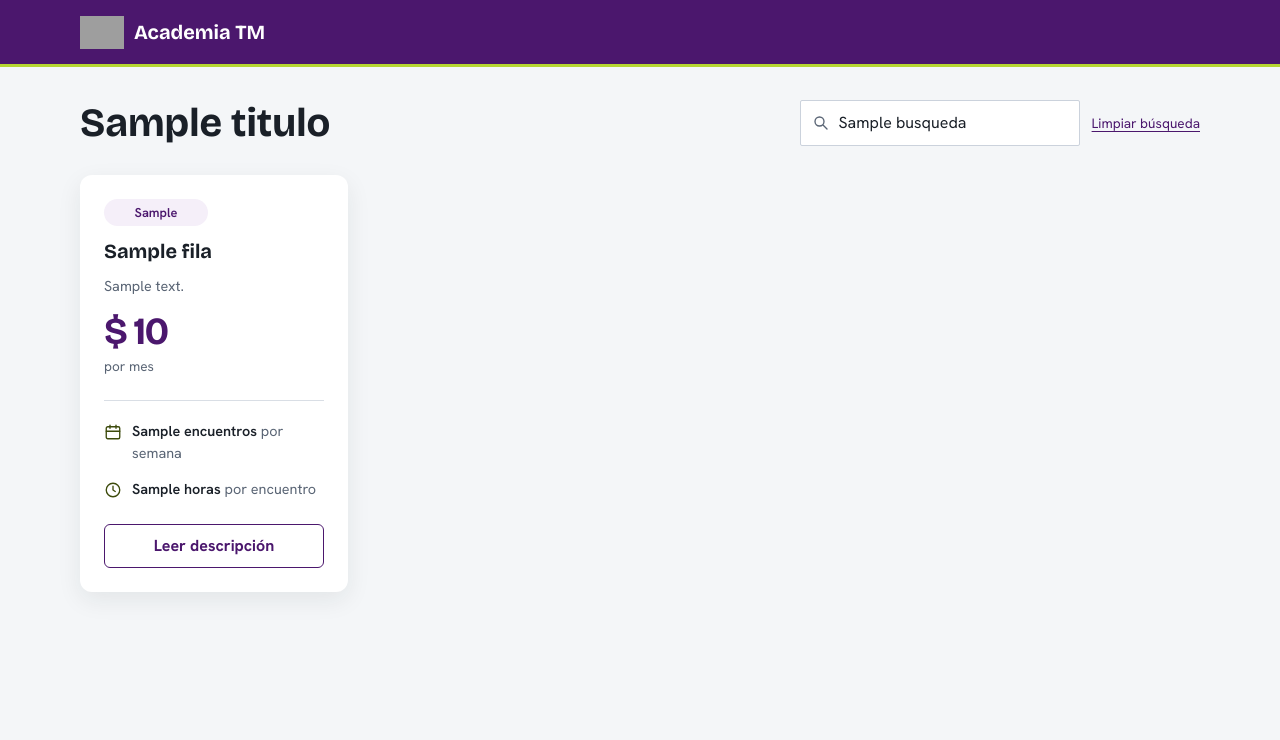
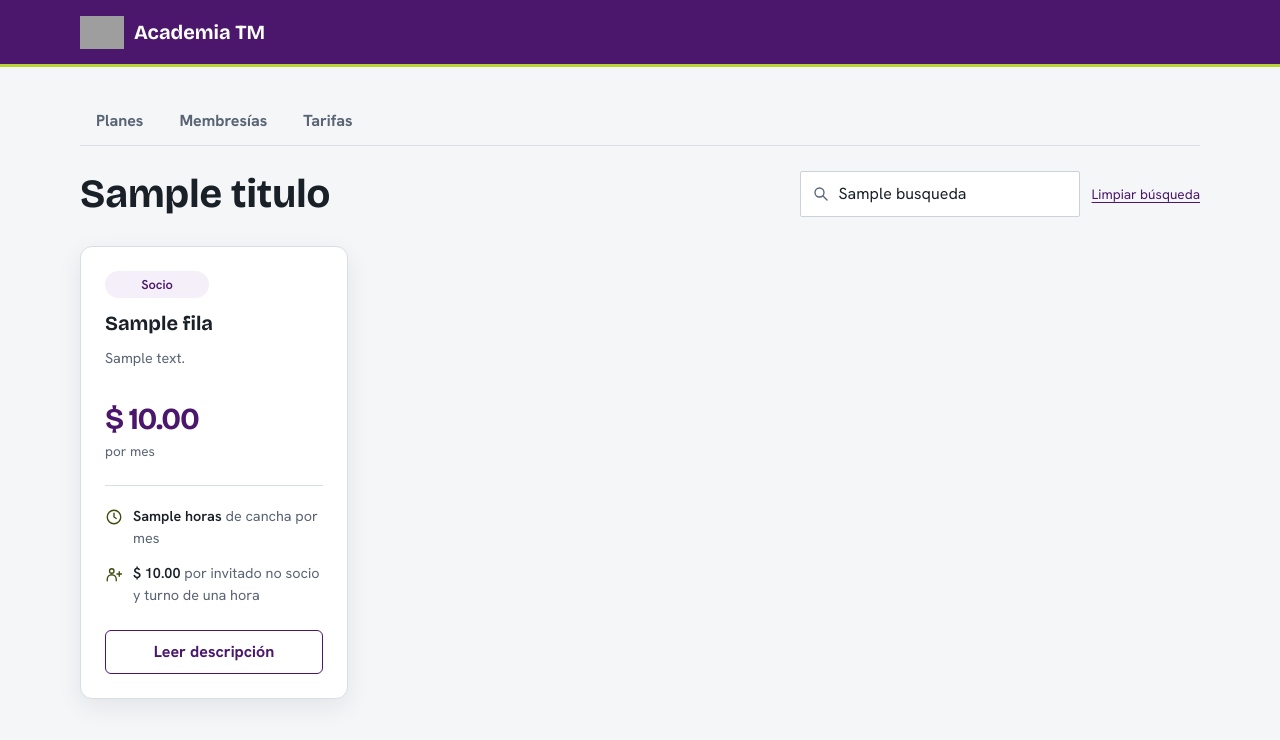
Before and after one commit to fasempertegui/Matchpoint-Taller, a Django app: template templates/membresias/oferta_lista.html in a window 1280 px wide. Shown: the top 740 px of the page. Run offline with Django 5.2, Linux system fonts and the light colour scheme; the template is opened without the code that fills it: most values are stand-ins (such as "Sample title", 1, 10 or a date in 2020); grey boxes are pictures that could not be loaded.

Commit message:
Se agregó la consulta de la oferta desde el portal

```diff
--- a/config/context_processors.py
+++ b/config/context_processors.py
@@ -36,7 +36,7 @@ def navegacion(request):
     )
     oferta = enlace(
         "Oferta", "membresias:oferta", namespace == "membresias" and ruta.url_name.startswith("oferta"),
-        "Planes de clases y tarifas de reservas.",
+        "Planes de clases, membresías de socios y tarifas de reservas.",
     ) if Rol.PUBLICO in roles else None
     mis_contrataciones = enlace(
         "Mis contrataciones", "membresias:mis_contrataciones", contrataciones_propias_activo,
--- a/membresias/urls.py
+++ b/membresias/urls.py
@@ -10,6 +10,7 @@ urlpatterns = [
     path("mis-contrataciones/planes/<int:pk>/comprobante/", vistas_propias.contratacion_propia_comprobante, name="mi_plan_comprobante"),
     path("oferta/", vistas_oferta.oferta, name="oferta"),
     path("oferta/planes/", vistas_oferta.oferta_planes, name="oferta_planes"),
+    path("oferta/membresias/", vistas_oferta.oferta_membresias, name="oferta_membresias"),
     path("oferta/tarifas/", vistas_oferta.oferta_tarifas, name="oferta_tarifas"),
     path("", views.catalogos, name="catalogos"),
     path("contrataciones/planes/", vistas_contrataciones.contratacion_lista, name="contratacion_plan_lista"),
--- a/static/css/oferta.css
+++ b/static/css/oferta.css
@@ -1,22 +1,40 @@
-.oferta-opciones {
-    grid-template-columns: repeat(3, minmax(0, 1fr));
-    grid-auto-rows: 1fr;
+.oferta-navegacion {
+    display: flex;
+    flex-wrap: wrap;
+    gap: 4px;
+    margin-bottom: 24px;
+    border-bottom: 1px solid var(--borde);
+}
+
+.oferta-navegacion a {
+    padding: 10px 16px;
+    border-bottom: 2px solid transparent;
+    color: var(--texto-suave);
+    text-decoration: none;
+    font-weight: 700;
+}
+
+.oferta-navegacion a:hover,
+.oferta-navegacion a[aria-current="page"] {
+    color: var(--primario);
+    border-bottom-color: var(--primario);
+}
+
+.oferta-navegacion a:focus-visible {
+    outline: 2px solid var(--primario);
+    outline-offset: -2px;
 }
 
 .tarjeta.oferta-tarjeta {
     position: relative;
     min-width: 0;
-    min-height: 260px;
+    min-height: 440px;
+    background: var(--superficie);
     border: 1px solid var(--borde);
     box-shadow: 0 8px 24px rgba(26, 32, 40, .08);
     transition: transform 180ms ease, border-color 180ms ease, box-shadow 180ms ease;
 }
 
-.oferta-opciones .oferta-tarjeta {
-    min-height: 0;
-}
-
-.oferta-opciones .oferta-tarjeta:hover,
 .oferta-tarjeta:focus-within {
     transform: translateY(-3px);
     border-color: var(--primario);
@@ -32,29 +50,9 @@
     color: var(--texto-suave);
 }
 
-.oferta-enlace {
-    gap: 8px;
-    margin-top: auto;
-}
-
-.oferta-enlace::after {
-    content: "";
-    position: absolute;
-    inset: 0;
-    border-radius: inherit;
-}
-
-.oferta-enlace:focus-visible {
-    outline: none;
-}
-
-.oferta-enlace:focus-visible::after {
-    outline: 2px solid var(--primario);
-    outline-offset: 4px;
-}
-
 .oferta-catalogo {
     grid-template-columns: repeat(3, minmax(0, 1fr));
+    grid-auto-rows: 1fr;
 }
 
 .tarjeta.oferta-producto {
@@ -69,6 +67,7 @@
     flex-direction: column;
     align-items: flex-start;
     gap: 12px;
+    min-height: 132px;
     padding-bottom: 12px;
 }
 
@@ -95,6 +94,7 @@
 }
 
 .oferta-producto-precio {
+    container-type: inline-size;
     padding-bottom: 24px;
 }
 
@@ -108,7 +108,8 @@
 .oferta-producto-importe strong {
     color: var(--primario);
     font-family: var(--fuente-titulos);
-    font-size: clamp(2rem, 3vw, 2.65rem);
+    font-size: clamp(1rem, 14cqi, 2.65rem);
+    white-space: nowrap;
     line-height: 1.1;
     letter-spacing: -.04em;
 }
@@ -205,40 +206,9 @@
     outline-offset: -2px;
 }
 
-.tarjeta.oferta-producto:not(.oferta-producto-reserva) {
-    border: 0;
-}
-
-.tarjeta.oferta-producto-grupal {
-    background: linear-gradient(180deg, var(--primario-suave), var(--superficie) 55%);
-}
-
-.tarjeta.oferta-producto-individual {
-    background: linear-gradient(180deg, var(--acento-suave), var(--superficie) 55%);
-}
-
-.oferta-producto-individual .oferta-modalidad {
-    background: var(--acento);
-    color: var(--acento-texto);
-}
-
-.oferta-tarifas .oferta-producto-reserva {
-    display: grid;
-    grid-template-rows: subgrid;
-    grid-row: span 4;
-    row-gap: 0;
-    border-color: var(--borde);
-    background: var(--superficie);
-}
-
 .oferta-reserva-enlace:focus-visible {
     outline: 2px solid var(--primario);
     outline-offset: 4px;
-}
-
-.oferta-producto-grupal .oferta-modalidad {
-    background: var(--primario);
-    color: var(--superficie);
 }
 
 .oferta-catalogo-encabezado {
@@ -295,10 +265,6 @@
 }
 
 @media (max-width: 900px) {
-    .oferta-opciones {
-        grid-template-columns: minmax(0, 1fr);
-    }
-
     .oferta-catalogo {
         grid-template-columns: repeat(2, minmax(0, 1fr));
     }
@@ -324,7 +290,6 @@
         transition: none;
     }
 
-    .oferta-opciones .oferta-tarjeta:hover,
     .oferta-tarjeta:focus-within {
         transform: none;
     }
--- /dev/null
+++ b/templates/membresias/_oferta_navegacion.html
@@ -0,0 +1,5 @@
+<nav class="oferta-navegacion" aria-label="Oferta de la academia">
+    <a href="{% url 'membresias:oferta_planes' %}"{% if tipo == 'plan' %} aria-current="page"{% endif %}>Planes</a>
+    <a href="{% url 'membresias:oferta_membresias' %}"{% if tipo == 'membresia' %} aria-current="page"{% endif %}>Membresías</a>
+    <a href="{% url 'membresias:oferta_tarifas' %}"{% if tipo == 'tarifa' %} aria-current="page"{% endif %}>Tarifas</a>
+</nav>
--- a/templates/membresias/_oferta_producto.html
+++ b/templates/membresias/_oferta_producto.html
@@ -1,13 +1,14 @@
-<article class="tarjeta inicio-modulo oferta-tarjeta oferta-producto oferta-producto-{{ producto.modalidad }}">
+<article class="tarjeta inicio-modulo oferta-tarjeta oferta-producto">
     <header class="oferta-producto-identidad">
-        <span class="badge-estado oferta-modalidad">{{ producto.get_modalidad_display }}</span>
+        <span class="badge-estado oferta-modalidad">{% if tipo == 'plan' %}{{ producto.get_modalidad_display }}{% else %}Socio{% endif %}</span>
         <h2>{{ producto.nombre }}</h2>
         {% if producto.descripcion %}<p class="oferta-producto-descripcion">{{ producto.descripcion }}</p>{% endif %}
     </header>
     <div class="oferta-producto-precio">
-        <div class="oferta-producto-importe"><strong>$ {{ producto.precio_vigente|floatformat:"-2g" }}</strong><span>por mes</span></div>
+        <div class="oferta-producto-importe"><strong>$ {{ producto.precio_vigente|floatformat:"2g" }}</strong><span>por mes</span></div>
     </div>
     <ul class="oferta-producto-beneficios" aria-label="Características">
+        {% if tipo == 'plan' %}
             <li>
                 <svg viewBox="0 0 24 24" width="18" height="18" fill="none" stroke="currentColor" stroke-width="1.8" stroke-linecap="round" stroke-linejoin="round" aria-hidden="true"><rect x="3" y="5" width="18" height="16" rx="2"/><path d="M8 3v4m8-4v4M3 11h18"/></svg>
                 <span><strong>{{ producto.frecuencia_semanal }} encuentro{{ producto.frecuencia_semanal|pluralize:"s" }}</strong> por semana</span>
@@ -16,6 +17,16 @@
                 <svg viewBox="0 0 24 24" width="18" height="18" fill="none" stroke="currentColor" stroke-width="1.8" stroke-linecap="round" stroke-linejoin="round" aria-hidden="true"><circle cx="12" cy="12" r="9"/><path d="M12 7v5l3 2"/></svg>
                 <span><strong>{{ producto.cantidad_clases_por_encuentro }} hora{{ producto.cantidad_clases_por_encuentro|pluralize:"s" }}</strong> por encuentro</span>
             </li>
+        {% else %}
+            <li>
+                <svg viewBox="0 0 24 24" width="18" height="18" fill="none" stroke="currentColor" stroke-width="1.8" stroke-linecap="round" stroke-linejoin="round" aria-hidden="true"><circle cx="12" cy="12" r="9"/><path d="M12 7v5l3 2"/></svg>
+                <span><strong>{{ producto.horas_mensuales }} hora{{ producto.horas_mensuales|pluralize:"s" }}</strong> de cancha por mes</span>
+            </li>
+            <li>
+                <svg viewBox="0 0 24 24" width="18" height="18" fill="none" stroke="currentColor" stroke-width="1.8" stroke-linecap="round" stroke-linejoin="round" aria-hidden="true"><circle cx="9" cy="8" r="3"/><path d="M3 21v-2a6 6 0 0 1 12 0v2m4-12v6m-3-3h6"/></svg>
+                <span><strong>$ {{ producto.precio_invitado_vigente|floatformat:"2g" }}</strong> por invitado no socio y turno de una hora</span>
+            </li>
+        {% endif %}
     </ul>
     {% if producto.descripcion %}<button class="boton boton-secundario oferta-descripcion-abrir" type="button" data-oferta-descripcion aria-haspopup="dialog" aria-controls="oferta-descripcion" aria-label="Leer descripción de {{ producto.nombre }}">Leer descripción</button>{% endif %}
 </article>
--- a/templates/membresias/oferta_lista.html
+++ b/templates/membresias/oferta_lista.html
@@ -3,7 +3,8 @@
 {% block titulo %}{{ titulo }} | Academia TM{% endblock %}
 {% block estilos %}<link rel="stylesheet" href="{% static 'css/oferta.css' %}">{% endblock %}
 {% block contenido %}
-{% url 'membresias:oferta_planes' as url_catalogo %}
+{% include "membresias/_oferta_navegacion.html" with tipo=tipo only %}
+{% url ruta_catalogo as url_catalogo %}
 <header class="oferta-catalogo-encabezado">
     <h1>{{ titulo }}</h1>
     {% if pagina or busqueda %}
```
Also changed, not shown: docs/Avance del proyecto.md (+13 -6 lines), membresias/vistas_oferta.py (+13 -5 lines), templates/membresias/oferta.html (deleted, +0 -21 lines), templates/membresias/oferta_tarifas.html (+5 -3 lines).
